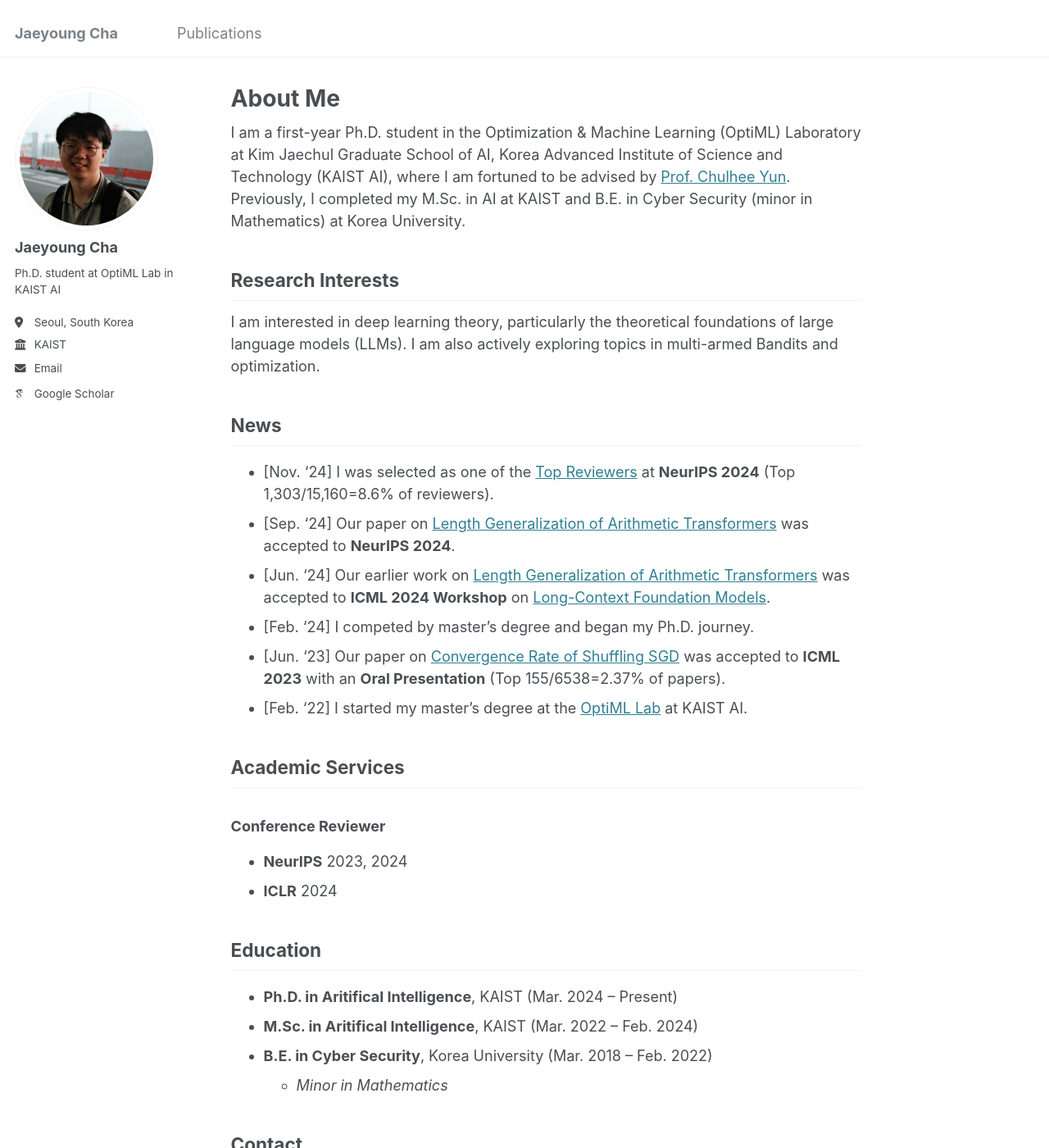
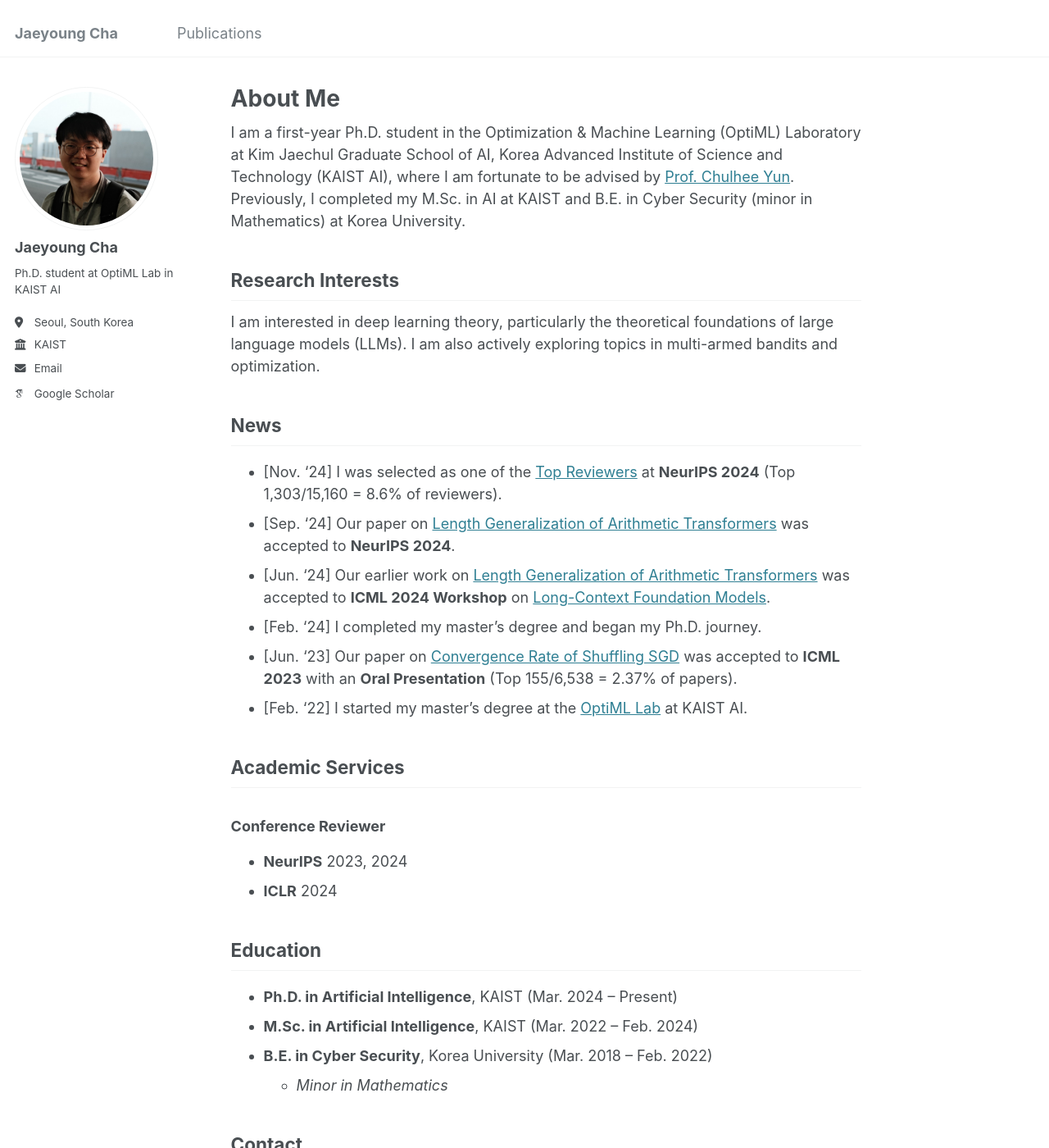
Before and after one commit to jaeyoungcha/jaeyoungcha.github.io, a Jekyll site: the page built from _pages/about.md, in a window 1280 px wide and 1400 px high. Shown: the whole window at 82% size. Built offline with Jekyll 4.4.1, drawn with Linux system fonts in a browser that asks for light colours; some web fonts are replaced.

Commit message:
initial build ver2

```diff
--- a/_pages/about.md
+++ b/_pages/about.md
@@ -7,18 +7,18 @@ redirect_from:
   - /about.html
 ---
 
-I am a first-year Ph.D. student in the Optimization & Machine Learning (OptiML) Laboratory at Kim Jaechul Graduate School of AI, Korea Advanced Institute of Science and Technology (KAIST AI), where I am fortuned to be advised by [Prof. Chulhee Yun](https://chulheeyun.github.io/).
+I am a first-year Ph.D. student in the Optimization & Machine Learning (OptiML) Laboratory at Kim Jaechul Graduate School of AI, Korea Advanced Institute of Science and Technology (KAIST AI), where I am fortunate to be advised by [Prof. Chulhee Yun](https://chulheeyun.github.io/).
 Previously, I completed my M.Sc. in AI at KAIST and B.E. in Cyber Security (minor in Mathematics) at Korea University.
 
 ## Research Interests
-I am interested in deep learning theory, particularly the theoretical foundations of large language models (LLMs). I am also actively exploring topics in multi-armed Bandits and optimization.
+I am interested in deep learning theory, particularly the theoretical foundations of large language models (LLMs). I am also actively exploring topics in multi-armed bandits and optimization.
 
 ## News
-* [Nov. '24] I was selected as one of the [Top Reviewers](https://neurips.cc/Conferences/2024/ProgramCommittee#top-reviewers) at **NeurIPS 2024** (Top 1,303/15,160=8.6% of reviewers).
+* [Nov. '24] I was selected as one of the [Top Reviewers](https://neurips.cc/Conferences/2024/ProgramCommittee#top-reviewers) at **NeurIPS 2024** (Top 1,303/15,160 = 8.6% of reviewers).
 * [Sep. '24] Our paper on [Length Generalization of Arithmetic Transformers](https://openreview.net/forum?id=5cIRdGM1uG) was accepted to **NeurIPS 2024**.
 * [Jun. '24] Our earlier work on [Length Generalization of Arithmetic Transformers](https://openreview.net/forum?id=5cIRdGM1uG) was accepted to **ICML 2024 Workshop** on [Long-Context Foundation Models](https://longcontextfm.github.io/).
-* [Feb. '24] I competed by master's degree and began my Ph.D. journey.
-* [Jun. '23] Our paper on [Convergence Rate of Shuffling SGD](https://proceedings.mlr.press/v202/cha23a.html) was accepted to **ICML 2023** with an **Oral Presentation** (Top 155/6538=2.37% of papers).
+* [Feb. '24] I completed my master's degree and began my Ph.D. journey.
+* [Jun. '23] Our paper on [Convergence Rate of Shuffling SGD](https://proceedings.mlr.press/v202/cha23a.html) was accepted to **ICML 2023** with an **Oral Presentation** (Top 155/6,538 = 2.37% of papers).
 * [Feb. '22] I started my master's degree at the [OptiML Lab](https://chulheeyun.github.io/) at KAIST AI.
 
 ## Academic Services
@@ -27,8 +27,8 @@ I am interested in deep learning theory, particularly the theoretical foundation
 * **ICLR** 2024
 
 ## Education
-* **Ph.D. in Aritifical Intelligence**, KAIST  (Mar. 2024 -- Present)
-* **M.Sc. in Aritifical Intelligence**, KAIST (Mar. 2022 -- Feb. 2024)
+* **Ph.D. in Artificial Intelligence**, KAIST  (Mar. 2024 -- Present)
+* **M.Sc. in Artificial Intelligence**, KAIST (Mar. 2022 -- Feb. 2024)
 * **B.E. in Cyber Security**, Korea University (Mar. 2018 -- Feb. 2022)
   * *Minor in Mathematics*
 
```
